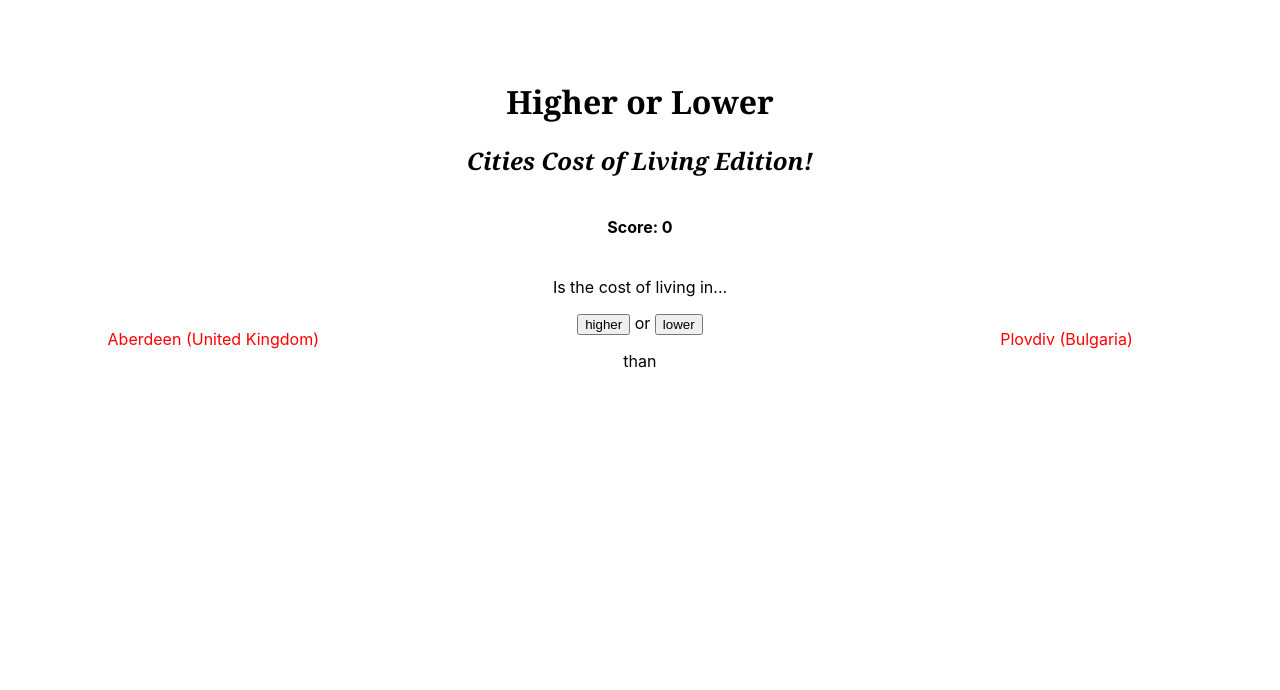
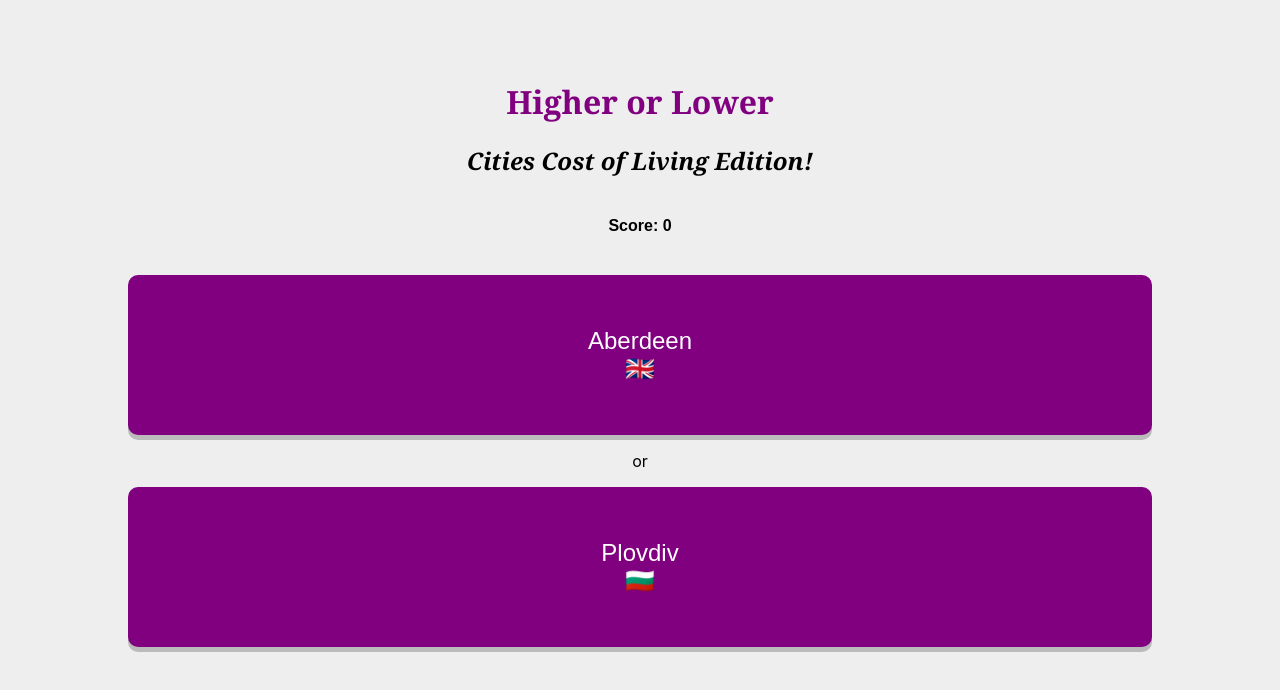
Before and after one commit to serenainzani/higher-or-lower-cost-of-living, a React (Create React App) app: page / in a window 1280 px wide. Shown: the top 690 px of the page. Built offline with nearby package versions, Linux system fonts and the light colour scheme.

Commit message:
my attempt at a redesign

```diff
--- a/src/App.css
+++ b/src/App.css
@@ -1,33 +1,28 @@
 body {
   text-align: center;
+  background-color: #eee;
+
 }
 
 .titles{
     margin-top: 10vh;
     margin-bottom: 5vh;
+    margin-left: 10%;
+    margin-right: 10%;
     font-family: Georgia, 'Times New Roman', Times, serif;
     h2 {
         font-style: italic;
     }
+    h1 {
+        color: purple;
+    }
 }
-
-
 
 #score {
     font-weight: bold;
     margin-bottom: 5vh;
-}e
-
-.row {
-    font-size: 20px;
+    font-family: Arial, Helvetica, sans-serif;
 }
-
-
-.column {
-  float: left;
-  width: 33.33%;
-}
-
 
 .row:after {
   content: "";
--- a/src/App.js
+++ b/src/App.js
@@ -44,31 +44,25 @@ function App() {
                 <h1>Higher or Lower</h1>
                 <h2>Cities Cost of Living Edition!</h2>
             </div>
-            <div>
-                <p id="score">Score: {score}</p>
-            </div>
-
-            <p>Is the cost of living in...</p>
-            <div className="row">
-                <div class="column">
-                    <City cityName={city1.name} />
-                </div>
-                <div className="column">
-                    <ButtonHigherLower
-                        text="higher"
+            <p id="score">Score: {score}</p>
+            <div className="cityButtons">
+                <div>
+                    <City
+                        cityName={city1.name}
+                        cityCountry={city1.country}
                         answer={isHigher}
                         addPoints={handleCallback}
                     />
-                    <span> or </span>
-                    <ButtonHigherLower
-                        text="lower"
+                </div>
+
+                <p> or </p>
+                <div>
+                    <City
+                        cityName={city2.name}
+                        cityCountry={city2.country}
                         answer={!isHigher}
                         addPoints={handleCallback}
                     />
-                    <p>than</p>
-                </div>
-                <div className="column">
-                    <City cityName={city2.name} />
                 </div>
             </div>
         </>
--- a/src/City.css
+++ b/src/City.css
@@ -1,3 +1,21 @@
 .city {
-    color: red;
+    border-width: 0px;
+    background-color: purple;
+    border-radius:10px;
+    color: white;
+    width: 80vw;
+    height: 20vh;
+    font-size: 150%;
+    font-family: Arial, Helvetica, sans-serif;
+    box-shadow: 0px 5px #bbb;
+    -webkit-transition-duration: 0.4s; /* Safari */
+    transition-duration: 0.4s;
+
 }
+
+
+.city:active {
+    background-color: #3e8e41;
+    box-shadow: none;
+    transform: translateY(5px);
+  }
--- a/src/City.js
+++ b/src/City.js
@@ -1,7 +1,19 @@
 import "./City.css";
 
 function City(props) {
-    return <p className="city">{props.cityName}</p>;
+    const handleClick = () => {
+        console.log("clicked");
+        if (props.answer) {
+            props.addPoints(true);
+        } else {
+            props.addPoints(false);
+        }
+    };
+    return (
+        <button className="city" onClick={handleClick}>
+            {props.cityName} <br /> {props.cityCountry}
+        </button>
+    );
 }
 
 export default City;
--- a/src/readData.js
+++ b/src/readData.js
@@ -203,14 +203,101 @@ const citiesNestedArray = [
 ];
 
 const citiesData = [];
+// ChatGPT generated dict
+const country_flags = {
+    "United Kingdom": "🇬🇧",
+    "United States": "🇺🇸",
+    "Cayman Islands": "🇰🇾",
+    Switzerland: "🇨🇭",
+    Singapore: "🇸🇬",
+    Australia: "🇦🇺",
+    Denmark: "🇩🇰",
+    Ireland: "🇮🇪",
+    Bahamas: "🇧🇸",
+    Canada: "🇨🇦",
+    France: "🇫🇷",
+    "New Zealand": "🇳🇿",
+    Netherlands: "🇳🇱",
+    "Hong Kong": "🇭🇰",
+    Norway: "🇳🇴",
+    Israel: "🇮🇱",
+    "United Arab Emirates": "🇦🇪",
+    Luxembourg: "🇱🇺",
+    Finland: "🇫🇮",
+    Sweden: "🇸🇪",
+    Italy: "🇮🇹",
+    Germany: "🇩🇪",
+    Belgium: "🇧🇪",
+    Qatar: "🇶🇦",
+    Austria: "🇦🇹",
+    Uruguay: "🇺🇾",
+    Spain: "🇪🇸",
+    Malta: "🇲🇹",
+    "Palestinian Territory": "🇵🇸",
+    Portugal: "🇵🇹",
+    Macao: "🇲🇴",
+    Mexico: "🇲🇽",
+    "Czech Republic": "🇨🇿",
+    "Costa Rica": "🇨🇷",
+    Slovenia: "🇸🇮",
+    Jordan: "🇯🇴",
+    Greece: "🇬🇷",
+    Croatia: "🇭🇷",
+    China: "🇨🇳",
+    Panama: "🇵🇦",
+    Taiwan: "🇹🇼",
+    Poland: "🇵🇱",
+    Brazil: "🇧🇷",
+    Guatemala: "🇬🇹",
+    Slovakia: "🇸🇰",
+    "El Salvador": "🇸🇻",
+    Venezuela: "🇻🇪",
+    Thailand: "🇹🇭",
+    Hungary: "🇭🇺",
+    Chile: "🇨🇱",
+    Guyana: "🇬🇾",
+    Peru: "🇵🇪",
+    Russia: "🇷🇺",
+    "South Africa": "🇿🇦",
+    Bulgaria: "🇧🇬",
+    Colombia: "🇨🇴",
+    Romania: "🇷🇴",
+    Fiji: "🇫🇯",
+    Indonesia: "🇮🇩",
+    Kenya: "🇰🇪",
+    "Bosnia and Herzegovina": "🇧🇦",
+    Bolivia: "🇧🇴",
+    India: "🇮🇳",
+    Malaysia: "🇲🇾",
+    Vietnam: "🇻🇳",
+};
 
 citiesNestedArray.forEach((cityArray) => {
+    const city_and_country = cityArray[1];
+    let city, country;
+
+    if (city_and_country.includes("(")) {
+        city = city_and_country.substring(0, city_and_country.indexOf("("));
+        country = city_and_country.substring(
+            city_and_country.indexOf("(") + 1,
+            city_and_country.indexOf(")")
+        );
+    } else {
+        city = city_and_country;
+        country = city_and_country;
+    }
+
     const cityDict = {
         ranking: cityArray[0],
-        name: cityArray[1],
+        name: city,
+        country: country_flags[country],
         priceIndex: parseInt(cityArray[2]),
     };
     citiesData.push(cityDict);
 });
 
+citiesData.forEach((city) => {
+    console.log(city.country);
+});
+
 export default citiesData;
```
Also changed, not shown: 1 other file (tests, documents, lock files or other folders).
